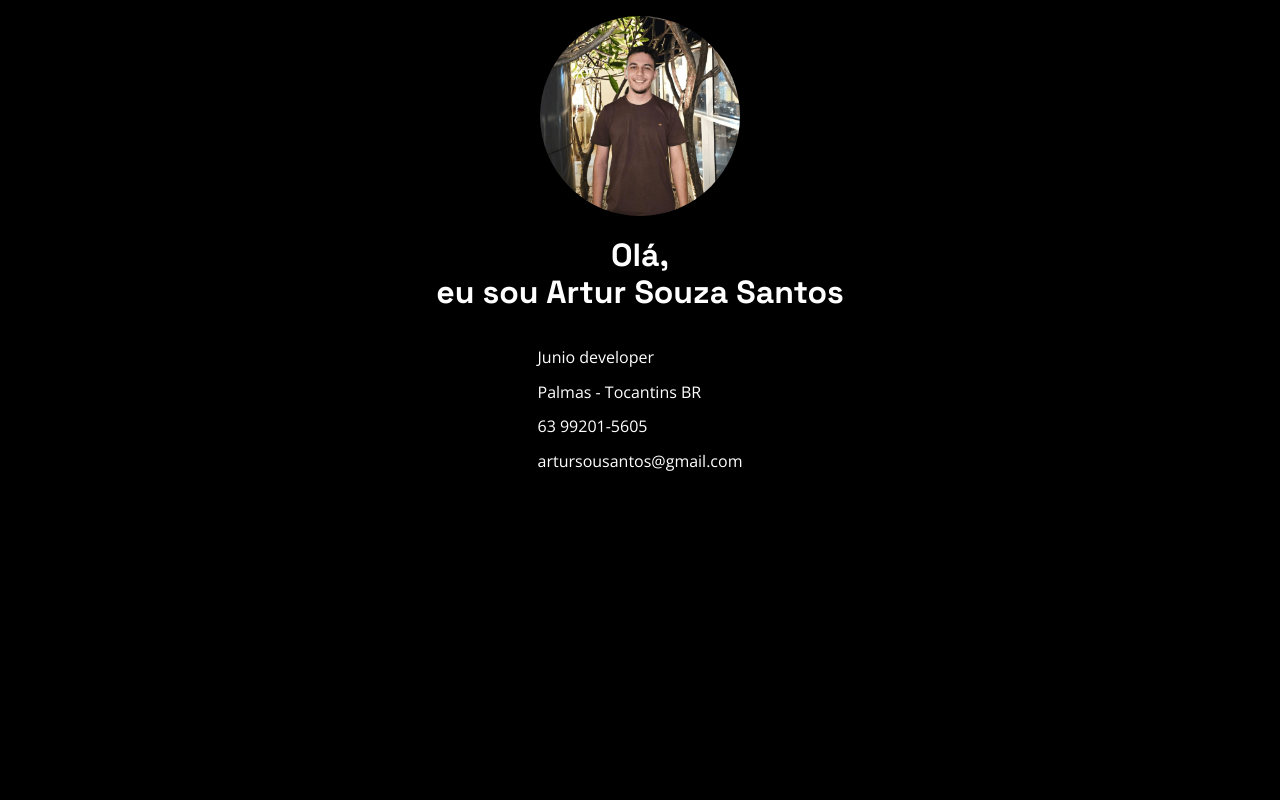
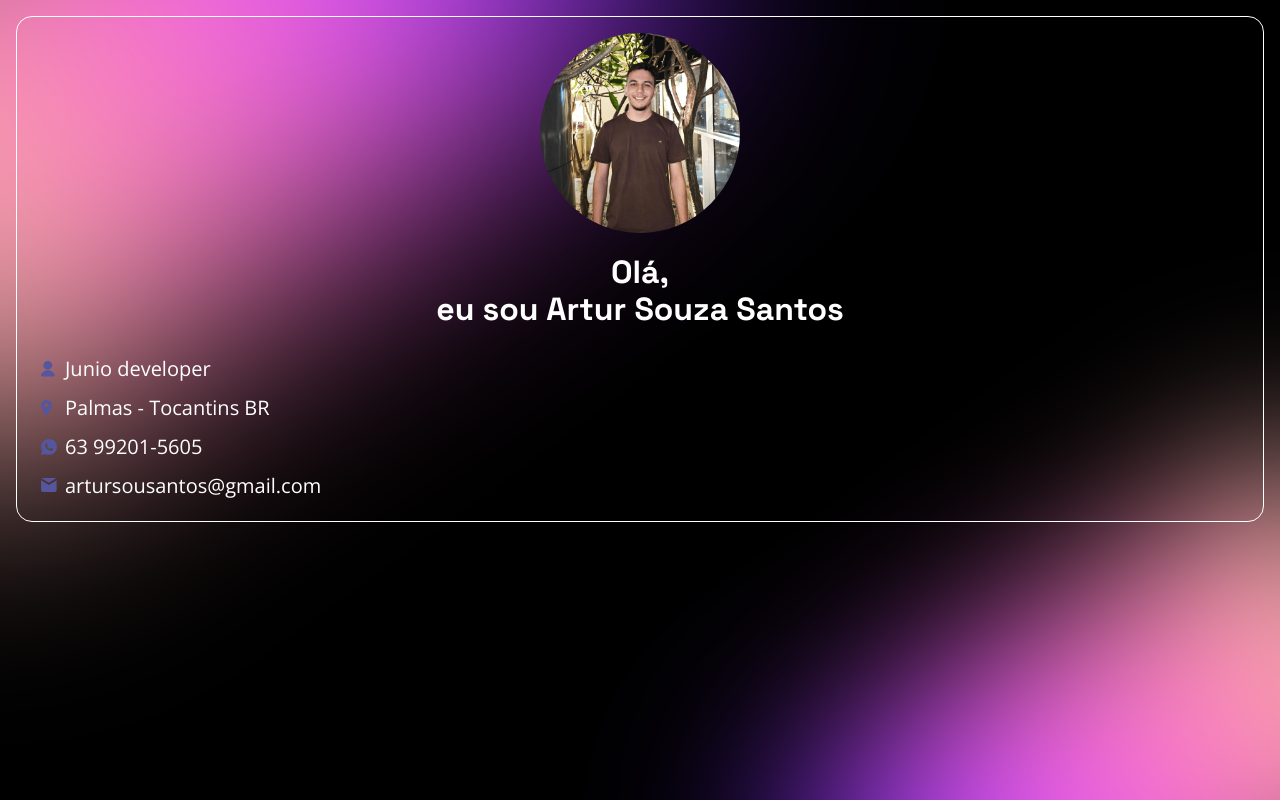
Before and after one commit to artursou/PortifolioDIo, a plain HTML site: page index.html in a window 1280 px wide. Drawn offline with nearby package versions, Linux system fonts and the light colour scheme; files whose address does not match are found by name.

Commit message:
commit portfolio styles

```diff
--- a/asstes/css/global.css
+++ b/asstes/css/global.css
@@ -13,4 +13,36 @@ body{
 
 .main {
     padding: 1rem;
+    margin: 1rem;
+    border: 1px solid;
+    border-radius: 1rem;
 }
+
+.main::before {
+    content: "";
+    background-image: url(/asstes/img/background.svg);
+    background-repeat: no-repeat;
+    background-size: contain;
+    width: 140vw;
+    height: 100vh;
+    display: inline-block;
+    position: fixed;
+    top: 0;
+    left: 0;
+    z-index: -1;
+}
+
+.main::after {
+    content: "";
+    background-image: url(/asstes/img/background.svg);
+    background-repeat: no-repeat;
+    background-size: contain;
+    width: 60vw;
+    height: 80vh;
+    display: inline-block;
+    position: fixed;
+    bottom: 0;
+    right: 0;
+    z-index: -1;
+    transform: rotate(180deg);
+}
--- a/asstes/css/header.css
+++ b/asstes/css/header.css
@@ -17,3 +17,44 @@
     text-align: center;
     font-family: "Space Grotesk", sans-serif;
 }
+
+.information {
+    display: flex;
+    flex-direction: column;
+    align-items: flex-start;
+    width: 100%;
+}
+
+.information p {
+    display: flex;
+    flex-direction: row;
+    align-items: center;
+    margin: .5rem;
+    font-size: 1.25rem;
+}
+
+.information p::before {
+    content: "";
+    display: inline-block;
+    width: 1rem;
+    height: 1rem;
+    background-repeat: no-repeat;
+    background-size: contain;
+    margin-right: .5rem;
+}
+
+.information .job::before {
+    background-image:url("/asstes/img/icons/person.svg");
+}
+
+.information .location::before {
+    background-image:url("/asstes/img/icons/location.svg");
+}
+
+.information .email::before {
+    background-image:url("/asstes/img/icons/email.svg");
+}
+
+.information .phone::before {
+    background-image:url("/asstes/img/icons/phone.svg");
+}
--- a/index.html
+++ b/index.html
@@ -23,11 +23,11 @@
 
             <h1 class="title">Olá,<br> eu sou Artur Souza Santos</h1>
 
-            <div class="informations">
-                <p>Junio developer</p>
-                <p>Palmas - Tocantins BR</p>
-                <p>63 99201-5605</p>
-                <p>artursousantos@gmail.com</p>
+            <div class="information">
+                <p class="job">Junio developer</p>
+                <p class="location">Palmas - Tocantins BR</p>
+                <p class="phone">63 99201-5605</p>
+                <p class="email">artursousantos@gmail.com</p>
             </div>
         </header>
     </div>
```
Also changed, not shown: asstes/img/background.svg (added), asstes/img/icons/email.svg (added), asstes/img/icons/location.svg (added), asstes/img/icons/person.svg (added), asstes/img/icons/phone.svg (added).
